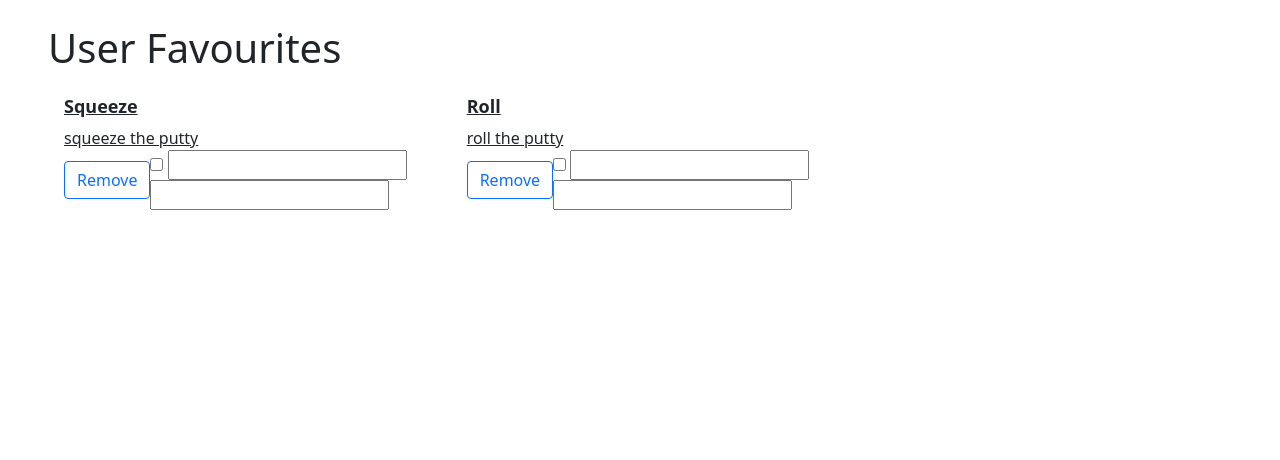
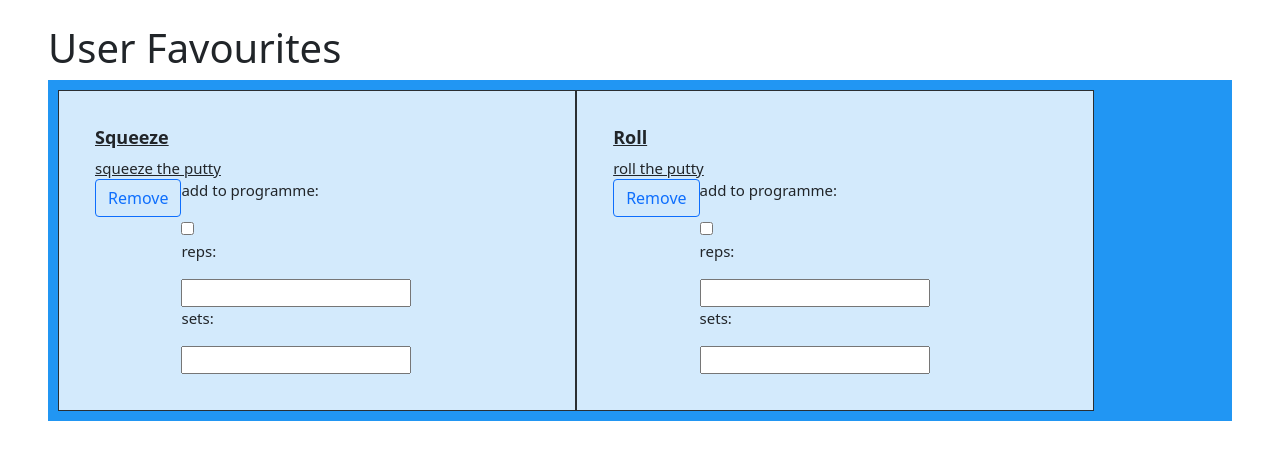
Before and after one commit to Henry80074/mysite, a Django app: page /account/favourite_list/ in a window 1280 px wide. Shown: the part 80-540 px from the top of the page. Run offline with Django 3.2, Linux system fonts and the light colour scheme; a user stored in the database is signed in; data comes from the database, SQL or seed files in the repository; some libraries are stand-ins or nearby versions.

Commit message:
grid layout for favourties

```diff
--- a/templates/account/favourites.html
+++ b/templates/account/favourites.html
@@ -2,25 +2,46 @@
 {% extends "main/index.html" %}
 {% block title %} <h1>User Favourites </h1> {% endblock %}
 {% block content %}
-<div class="row">
+<style>
+.grid-container {
+  display: grid;
+  grid-template-columns: auto auto auto;
+  background-color: #2196F3;
+  padding: 10px;
+}
+.grid-item {
+  background-color: rgba(255, 255, 255, 0.8);
+  border: 1px solid rgba(0, 0, 0, 0.8);
+  padding: 20px;
+  font-size: 15px;
+  text-align: left;
+}
+</style>
+
+<div class="grid-container">
   {% for activity in new %}
-  <div class="col-md-4">
-    <a class="text-dark" href="{% url 'main:activity_single' activity.slug %}">
+    <div class="grid-item">
+        <div class="col-md-4">
+            <a class="text-dark" href="{% url 'main:activity_single' activity.slug %}">
                         <div class="card-body">
                             <h2 style="font-size:18px;font-weight:bold">{{activity.name}}</h2>
                             <p class="card-text">{{activity.description}}</p>
-                            <div class="d-flex justify-content-between align-items-center">
+                            <div class="d-flex justify-content-between align-items-right">
                                 <div id="favourite-section"><a href="{% url 'account:favourite_add' activity.id %}"
                                         class="btn btn-outline-primary">Remove</a></div>
+                                <div class="row">
                                 <form>
-                                    <input type="checkbox" id="check">
-                                    <input type="text" id="reps" name="reps">
-                                    <input type="text" id="sets" name="sets">
+                                        <p> add to programme: </p><input type="checkbox" id="check">
+                                        <p> reps:</p><input type="text" id="reps" name="reps">
+                                        <p> sets:</p><input type="text" id="sets" name="sets">
                                 </form>
+                                </div>
                             </div>
                         </div>
-    </a>
-  </div>
+            </a>
+    </div>
+
+        </div>
   {% endfor %}
-</div>
+    </div>
 {% endblock %}
```
